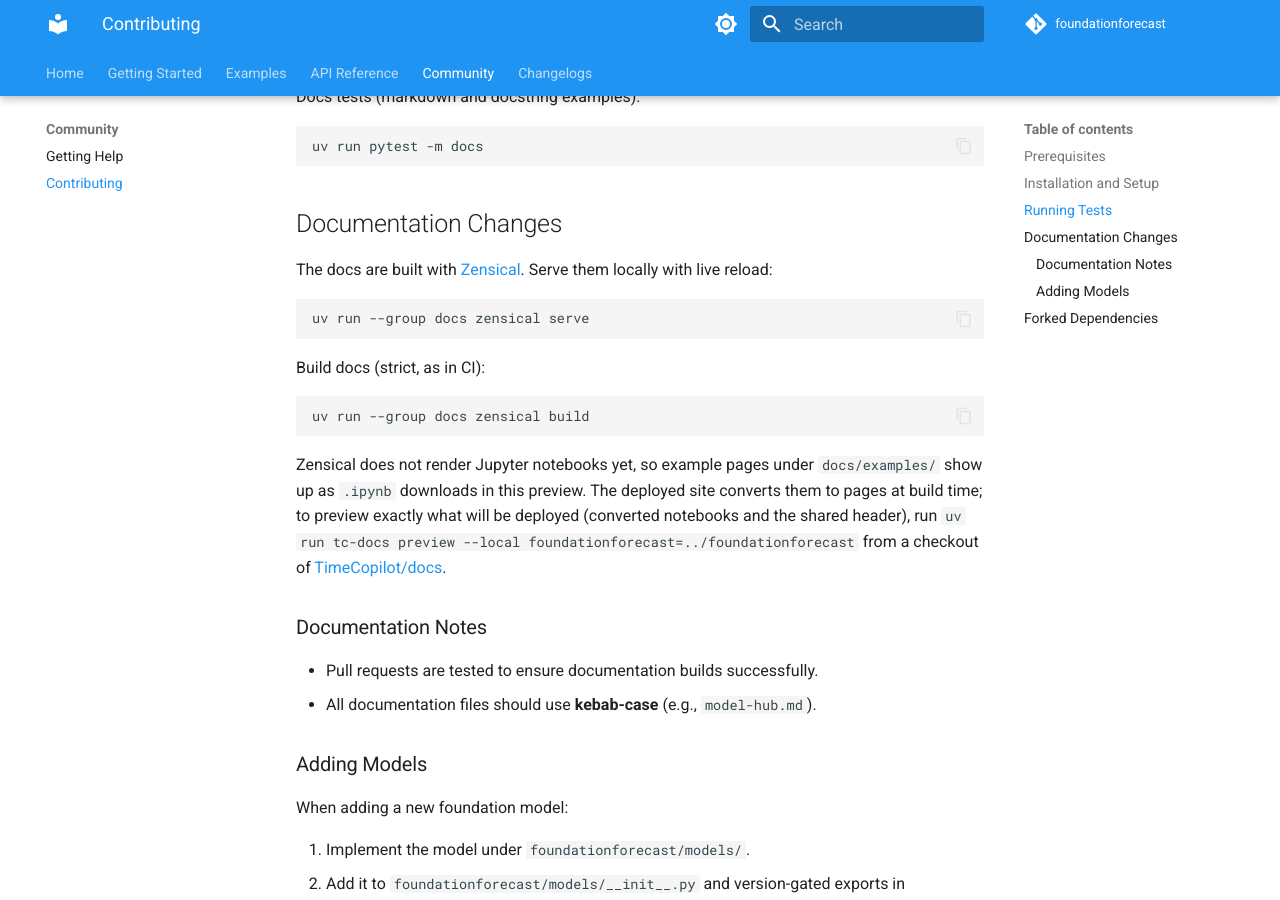
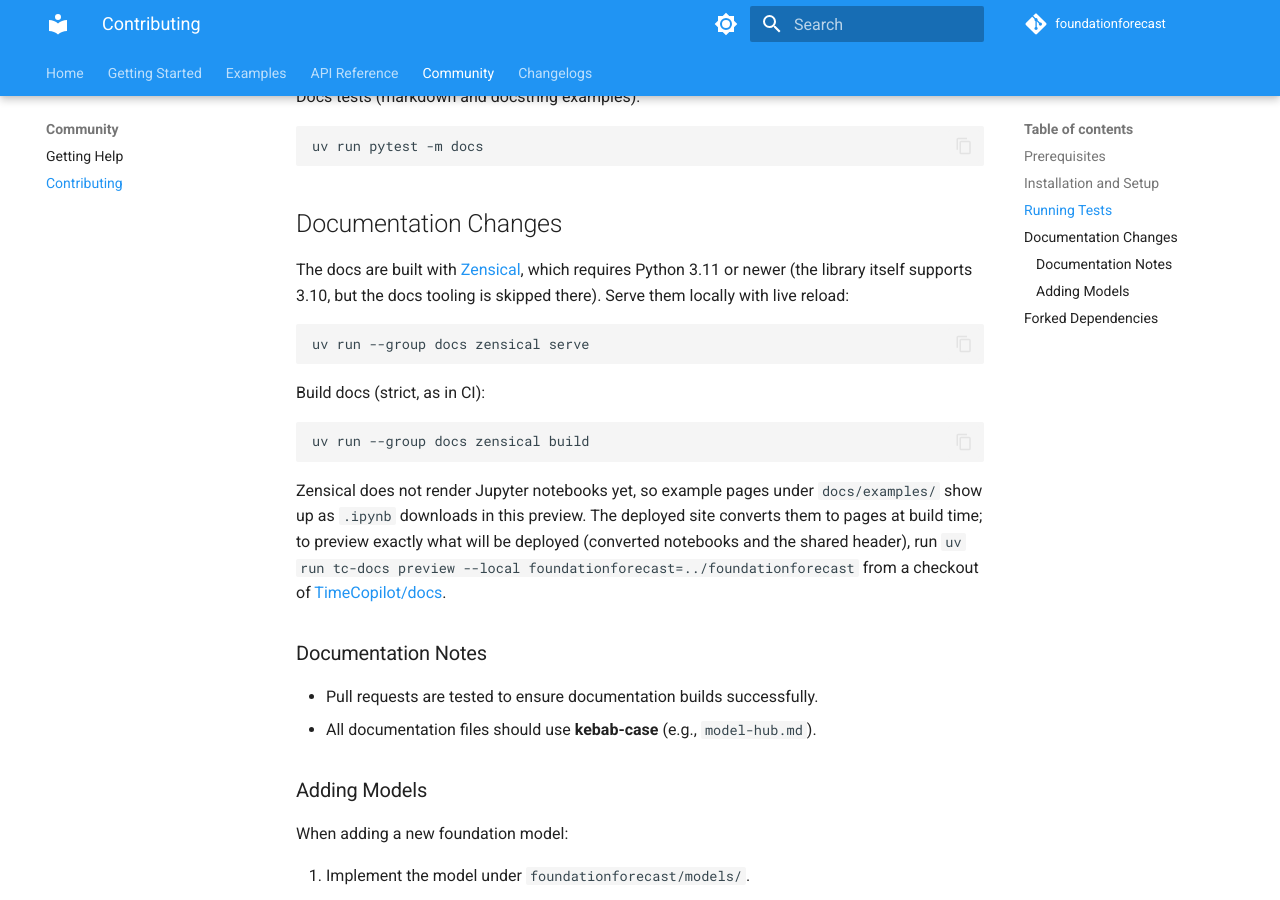
Before and after one commit to TimeCopilot/foundationforecast, an MkDocs documentation site: the page built from docs/contributing.md, in a window 1280 px wide and 900 px high, scrolled down 1256 px. Built offline with MkDocs 1.6.1 and Material for MkDocs 9.7.7, drawn with Linux system fonts in a browser that asks for light colours; comment, search, counter and statistics services are not loaded.

Commit message:
docs: note Zensical's Python 3.11 requirement and update AGENTS.md
Co-authored-by: Cursor <cursoragent@cursor.com>

````diff
--- a/docs/contributing.md
+++ b/docs/contributing.md
@@ -56,7 +56,7 @@ uv run pytest -m docs
 
 ## Documentation Changes
 
-The docs are built with [Zensical](https://zensical.org). Serve them locally with live reload:
+The docs are built with [Zensical](https://zensical.org), which requires Python 3.11 or newer (the library itself supports 3.10, but the docs tooling is skipped there). Serve them locally with live reload:
 
 ```bash
 uv run --group docs zensical serve
````
Also changed, not shown: AGENTS.md (+2 -2 lines).
